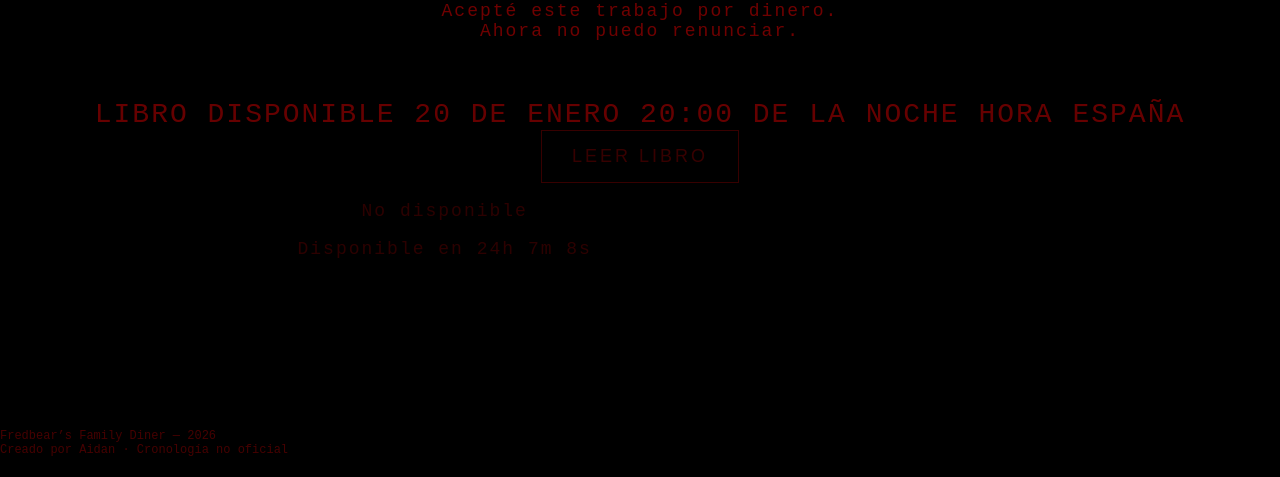
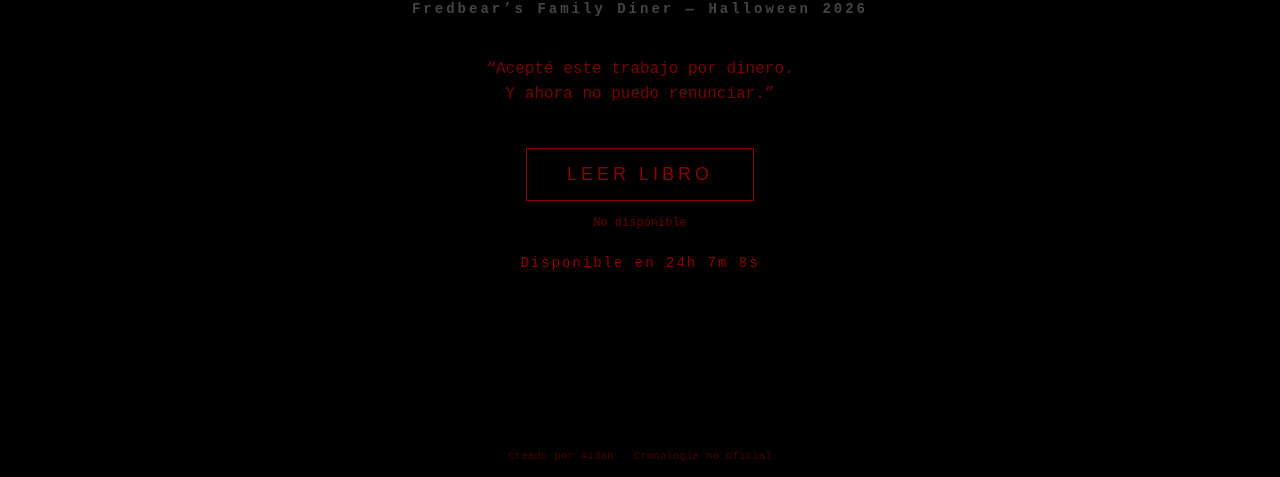
Before and after one commit to playshadow27-sudo/trabajo-a-salario-minimo, a plain HTML site: page index.html in a window 1280 px wide. Shown: the part 323-800 px from the top of the page. Drawn offline with Linux system fonts and the light colour scheme.

Commit message:
Update index.html

```diff
--- a/index.html
+++ b/index.html
@@ -3,134 +3,189 @@
 <head>
 <meta charset="UTF-8">
 <title>Trabajo a Salario Mínimo</title>
+<meta name="viewport" content="width=device-width, initial-scale=1.0">
+
 <style>
-    html, body {
-      margin: 0;
-      padding: 0;
-      width: 100%;
-      height: 100%;
-      background: black;
-      color: #8b0000;
-      font-family: monospace;
+:root{
+  --red:#8b0000;
+  --dark:#000;
+  --gray:#444;
 }
 
-    .container {
-      display: flex;
-      flex-direction: column;
-      justify-content: center;
-      align-items: center;
-      height: 100%;
-      text-align: center;
-      letter-spacing: 2px;
+*{
+  box-sizing:border-box;
 }
 
-    h1 {
-      font-size: 48px;
-      margin-bottom: 20px;
-      text-shadow: 0 0 10px #400;
+html,body{
+  margin:0;
+  padding:0;
+  width:100%;
+  height:100%;
+  background:var(--dark);
+  color:var(--red);
+  font-family:monospace;
 }
 
-    p {
-      font-size: 18px;
-      max-width: 700px;
-      opacity: 0.8;
+body{
+  display:flex;
+  align-items:center;
+  justify-content:center;
+  overflow:hidden;
 }
 
-    .date {
-      margin-top: 40px;
-      font-size: 28px;
-      color: #ff0000;
-      animation: flicker 2s infinite;
+#container{
+  text-align:center;
+  max-width:700px;
+  padding:40px;
+  animation: fadeIn 3s ease;
 }
 
-    .footer {
-      position: absolute;
-      bottom: 20px;
-      font-size: 12px;
-      opacity: 0.5;
+h1{
+  font-size:36px;
+  letter-spacing:6px;
+  margin-bottom:10px;
 }
 
-    @keyframes flicker {
-      0% { opacity: 1; }
-      50% { opacity: 0.4; }
-      100% { opacity: 1; }
+h2{
+  font-size:14px;
+  color:var(--gray);
+  letter-spacing:3px;
+  margin-bottom:40px;
+}
+
+#quote{
+  font-size:16px;
+  line-height:1.6;
+  margin-bottom:40px;
+  opacity:0.85;
+}
+
+#readBtn{
+  background:transparent;
+  color:var(--red);
+  border:1px solid var(--red);
+  padding:15px 40px;
+  font-size:18px;
+  letter-spacing:4px;
+  cursor:not-allowed;
+  transition:all .3s;
+}
+
+#readBtn.enabled{
+  cursor:pointer;
+  background:var(--red);
+  color:black;
+}
+
+#status{
+  margin-top:15px;
+  font-size:12px;
+  opacity:0.7;
+}
+
+#countdown{
+  margin-top:25px;
+  font-size:14px;
+  letter-spacing:2px;
+}
+
+footer{
+  position:fixed;
+  bottom:15px;
+  width:100%;
+  text-align:center;
+  font-size:11px;
+  opacity:0.5;
+}
+
+/* GLITCH */
+@keyframes glitch{
+  0%{transform:none}
+  20%{transform:translate(-2px,2px)}
+  40%{transform:translate(2px,-2px)}
+  60%{transform:translate(-1px,1px)}
+  80%{transform:translate(1px,-1px)}
+  100%{transform:none}
+}
+
+.glitch{
+  animation:glitch .15s linear 2;
+}
+
+/* FADE */
+@keyframes fadeIn{
+  from{opacity:0}
+  to{opacity:1}
 }
 </style>
 </head>
 <body>
 
-  <div class="container">
+<div id="container">
   <h1>TRABAJO A SALARIO MÍNIMO</h1>
+  <h2>Fredbear’s Family Diner — Halloween 2026</h2>
 
-    <p>
-      Acepté este trabajo por dinero.<br>
-      Ahora no puedo renunciar.
-    </p>
-
-    <div class="date">
-      LIBRO DISPONIBLE 20 DE ENERO 20:00 DE LA NOCHE HORA ESPAÑA<br>
-      <div id="release-container">
-  <button id="readBtn" disabled>LEER LIBRO</button>
-  <p id="status">No disponible</p>
-  <p id="countdown"></p>
+  <div id="quote">
+    “Acepté este trabajo por dinero.<br>
+    Y ahora no puedo renunciar.”
   </div>
 
-<style>
-  #release-container{
-    text-align:center;
-    font-family:monospace;
-    color:#8b0000;
-  }
-  #readBtn{
-    background:#000;
-    color:#8b0000;
-    border:1px solid #8b0000;
-    padding:15px 30px;
-    font-size:18px;
-    letter-spacing:3px;
-    cursor:not-allowed;
-  }
-</style>
+  <button id="readBtn" disabled>LEER LIBRO</button>
+  <div id="status">No disponible</div>
+  <div id="countdown"></div>
+</div>
+
+<footer>
+  Creado por Aidan · Cronología no oficial
+</footer>
 
 <script>
+// ===============================
+// FECHA DE LANZAMIENTO
+// ===============================
 const releaseDate = new Date(
-  new Date().toLocaleString("en-US", { timeZone: "Europe/Madrid" })
+  new Date().toLocaleString("en-US",{timeZone:"Europe/Madrid"})
 );
-releaseDate.setFullYear(2026, 0, 20); // 20 enero 2026
-releaseDate.setHours(20, 0, 0, 0);   // 20:00
+releaseDate.setFullYear(2026,0,20);
+releaseDate.setHours(20,0,0,0);
 
+const btn = document.getElementById("readBtn");
 const countdownEl = document.getElementById("countdown");
+const statusEl = document.getElementById("status");
+const container = document.getElementById("container");
 
-setInterval(() => {
+setInterval(()=>{
   const now = new Date(
-    new Date().toLocaleString("en-US", { timeZone: "Europe/Madrid" })
+    new Date().toLocaleString("en-US",{timeZone:"Europe/Madrid"})
   );
   const diff = releaseDate - now;
 
-  if (diff <= 0) {
+  if(diff<=0){
     countdownEl.textContent = "YA DISPONIBLE";
-    document.getElementById("readBtn").disabled = false;
-    document.getElementById("status").textContent = "";
+    statusEl.textContent = "";
+    btn.disabled = false;
+    btn.classList.add("enabled");
+    btn.style.cursor="pointer";
     return;
   }
 
-  const h = Math.floor(diff / (1000 * 60 * 60));
-  const m = Math.floor((diff / (1000 * 60)) % 60);
-  const s = Math.floor((diff / 1000) % 60);
+  const h = Math.floor(diff/(1000*60*60));
+  const m = Math.floor((diff/(1000*60))%60);
+  const s = Math.floor((diff/1000)%60);
 
-  countdownEl.textContent =
-    `Disponible en ${h}h ${m}m ${s}s`;
-}, 1000);
+  countdownEl.textContent = `Disponible en ${h}h ${m}m ${s}s`;
+},1000);
+
+// ===============================
+// GLITCH ALEATORIO
+// ===============================
+setInterval(()=>{
+  if(Math.random()<0.08){
+    container.classList.add("glitch");
+    setTimeout(()=>container.classList.remove("glitch"),200);
+  }
+},3000);
 </script>
-
-
-    </div>
-  </div>
-
-  <div class="footer">
-    Fredbear’s Family Diner — 2026<br>
-    Creado por Aidan · Cronología no oficial
-  </div>
 
 </body>
 </html>
```
Lines whose indentation alone changed are shown as unchanged.
